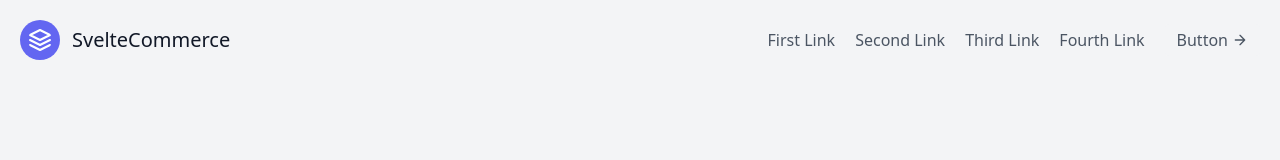
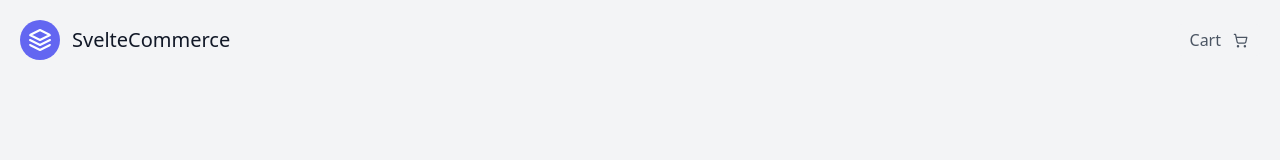
Before and after one commit to mirsahib/svelte-commerce, a SvelteKit app: page / in a window 1280 px wide. Shown: the top 160 px of the page. Built offline with nearby package versions, Linux system fonts and the light colour scheme.

Commit message:
:hammer: Add cart icon

```diff
--- a/src/components/Header.svelte
+++ b/src/components/Header.svelte
@@ -1,21 +1,34 @@
+<script>
+  import { ShoppingCart } from "lucide-svelte";
+</script>
+
 <header class="text-gray-600 body-font">
-    <div class="container mx-auto flex flex-wrap p-5 flex-col md:flex-row items-center">
-      <a href="/" class="flex title-font font-medium items-center text-gray-900 mb-4 md:mb-0">
-        <svg xmlns="http://www.w3.org/2000/svg" fill="none" stroke="currentColor" stroke-linecap="round" stroke-linejoin="round" stroke-width="2" class="w-10 h-10 text-white p-2 bg-indigo-500 rounded-full" viewBox="0 0 24 24">
-          <path d="M12 2L2 7l10 5 10-5-10-5zM2 17l10 5 10-5M2 12l10 5 10-5"></path>
+  <div
+    class="container mx-auto flex flex-wrap p-5 flex-col md:flex-row items-center"
+  >
+    <a
+      href="/"
+      class="flex title-font font-medium items-center text-gray-900 mb-4 md:mb-0"
+    >
+      <svg
+        xmlns="http://www.w3.org/2000/svg"
+        fill="none"
+        stroke="currentColor"
+        stroke-linecap="round"
+        stroke-linejoin="round"
+        stroke-width="2"
+        class="w-10 h-10 text-white p-2 bg-indigo-500 rounded-full"
+        viewBox="0 0 24 24"
+      >
+        <path d="M12 2L2 7l10 5 10-5-10-5zM2 17l10 5 10-5M2 12l10 5 10-5" />
       </svg>
       <span class="ml-3 text-xl">SvelteCommerce</span>
     </a>
-      <nav class="md:ml-auto flex flex-wrap items-center text-base justify-center">
-        <a href="/" class="mr-5 hover:text-gray-900">First Link</a>
-        <a href="/" class="mr-5 hover:text-gray-900">Second Link</a>
-        <a href="/" class="mr-5 hover:text-gray-900">Third Link</a>
-        <a href="/" class="mr-5 hover:text-gray-900">Fourth Link</a>
-      </nav>
-      <button class="inline-flex items-center bg-gray-100 border-0 py-1 px-3 focus:outline-none hover:bg-gray-200 rounded text-base mt-4 md:mt-0">Button
-        <svg fill="none" stroke="currentColor" stroke-linecap="round" stroke-linejoin="round" stroke-width="2" class="w-4 h-4 ml-1" viewBox="0 0 24 24">
-          <path d="M5 12h14M12 5l7 7-7 7"></path>
-        </svg>
+
+    <button
+      class="md:ml-auto inline-flex items-center bg-gray-100 border-0 py-1 px-3 focus:outline-none hover:bg-gray-200 rounded text-base mt-4 md:mt-0"
+      >Cart
+      <ShoppingCart size={15} class="ml-3" />
     </button>
   </div>
 </header>
```
Lines whose indentation alone changed are shown as unchanged.
